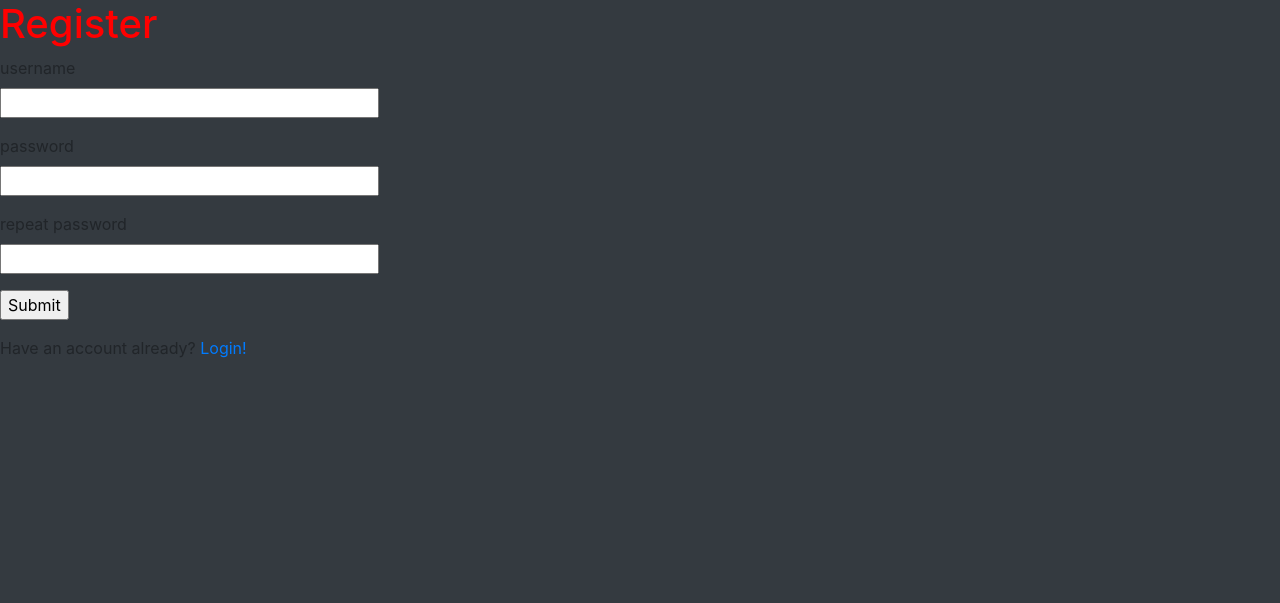
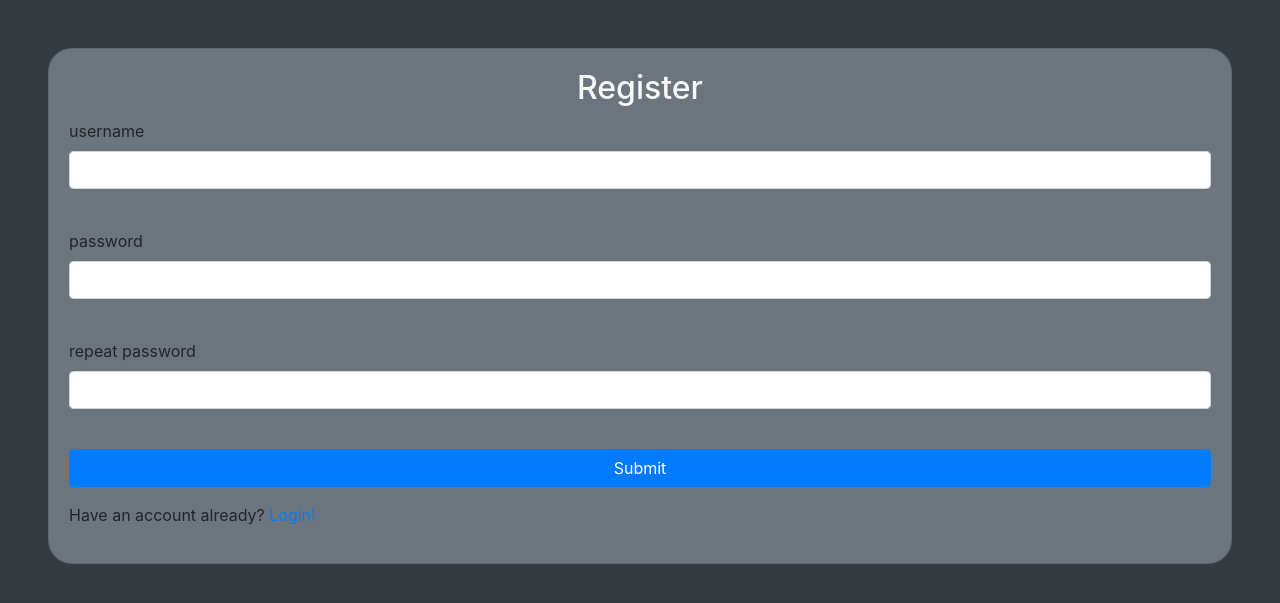
Before and after one commit to tbackens/flask-login-app, a Flask app: page /signup in a window 1280 px wide. Shown: the top 603 px of the page. Run offline with Flask 3, Linux system fonts and the light colour scheme.

Commit message:
added bootstrap to register form

```diff
--- a/templates/signup.html
+++ b/templates/signup.html
@@ -1,32 +1,35 @@
 {% extends "base.html" %}
 
 {% block content %}
-<h1 style="color:red">Register</h1>
+<div class="card m-5 bg-secondary" style="border-radius: 1.5rem;">
+    <div class="card-body">
+        <h2 class="card-title text-light text-center">Register</h2>
         <form action="" method="post">
             {{ form.hidden_tag() }}
-        <p>
+            <div class="form-group">
                 {{ form.username.label }}<br>
-            {{ form.username(size=32) }}<br>
+                {{ form.username(class_="form-control", size=32) }}<br>
                 {% for error in form.username.errors %}
                 <span style="color: red;">[{{ error }}]</span>
                 {% endfor %}
-        </p>
-        <p>
+            </div>
+            <div class="form-group">
                 {{ form.password.label }}<br>
-            {{ form.password(size=32) }}<br>
+                {{ form.password(class_="form-control", size=32) }}<br>
                 {% for error in form.password.errors %}
                 <span style="color: red;">[{{ error }}]</span>
                 {% endfor %}
-        </p>
-        <p>
+            </div>
+            <div class="form-group">
                 {{ form.password_confirmation.label }}<br>
-            {{ form.password_confirmation(size=32) }}<br>
+                {{ form.password_confirmation(class_="form-control", size=32) }}<br>
                 {% for error in form.password_confirmation.errors %}
                 <span style="color: red;">[{{ error }}]</span>
                 {% endfor %}
-        </p>
-        <p>{{ form.submit() }}</p>
+            </div>
+            <p>{{ form.submit(class_="form-control btn btn-primary") }}</p>
         </form>
         <p>Have an account already? <a href="{{ url_for('login') }}">Login!</a></p>
-</form>
+    </div>
+</div>
 {% endblock %}
```
Lines whose indentation alone changed are shown as unchanged.
